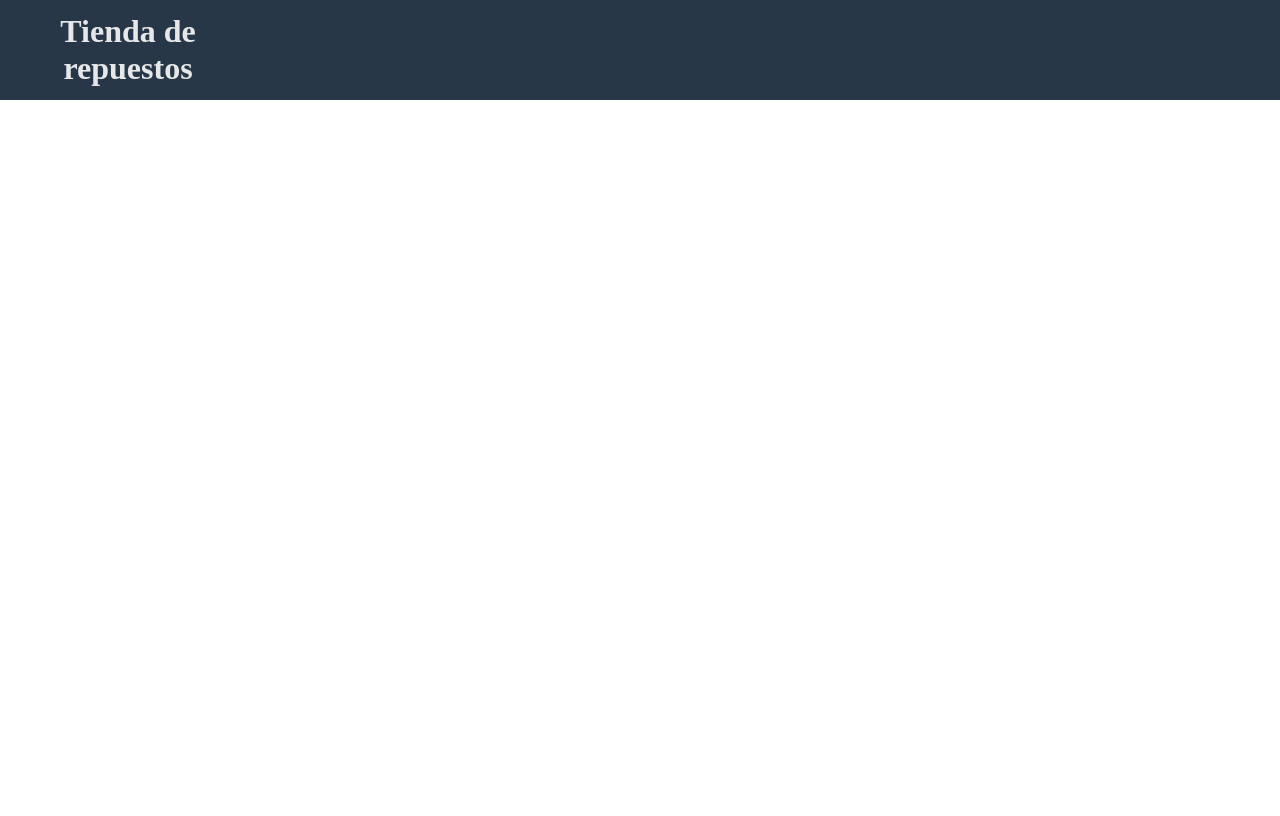
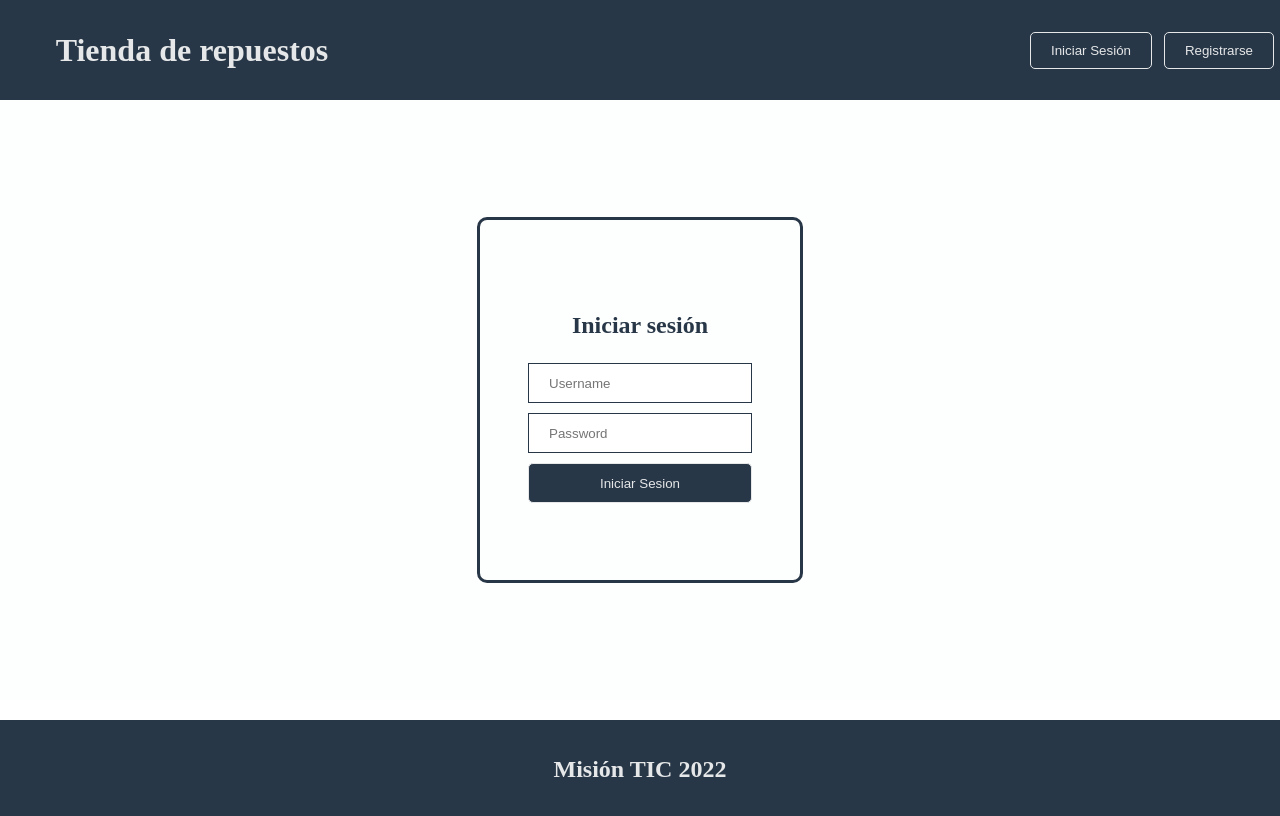
Before and after one commit to bssanchezr7/repustos_fe_G3, a Vue app: page /user/logIn in a window 1280 px wide. Before the commit this address had no page. Shown: the top 816 px of the page. Built offline with nearby package versions, Linux system fonts and the light colour scheme.

Commit message:
componentes LogIn y SignUp creados

```diff
--- a/package.json
+++ b/package.json
@@ -7,6 +7,7 @@
     "build": "vue-cli-service build"
   },
   "dependencies": {
+    "axios": "^0.23.0",
     "core-js": "^3.6.5",
     "vue": "^3.0.0",
     "vue-router": "^4.0.0-0"
--- a/src/App.vue
+++ b/src/App.vue
@@ -1,11 +1,28 @@
 <template>
   <div id="app" class="app">
+  <div class="header">
+  <h1>Tienda de repuestos</h1>
+    <nav>
+      <button v-if="is_auth" > Inicio </button>
+      <button v-if="is_auth" > Cuenta </button>
+      <button v-if="is_auth" > Cerrar Sesión </button>
+      <button v-if="!is_auth" v-on:click="loadLogIn" > Iniciar Sesión </button>
+      <button v-if="!is_auth" v-on:click="loadSignUp" > Registrarse </button>
+    </nav>
+  </div>
 
-    <div class="header">
-      <h1>Tienda de repuestos</h1>
-    </div>
+  <div class="main-component">
+    <router-view
+      v-on:completedLogIn="completedLogIn"
+      v-on:completedSignUp="completedSignUp"
+    >
+    </router-view>
+  </div>
 
+  <div class="footer">
+    <h2>Misión TIC 2022</h2>
   </div>
+</div>
 </template>
 
 <script>
@@ -13,24 +30,48 @@
   name: 'App',
 
   data: function(){
+      return{
+        is_auth: false
+      }
+  },
+
+  components: {
   },
 
   methods:{
+    verifyAuth: function() {
+      if(this.is_auth == false)
+        this.$router.push({name: "logIn"})
   },
 
+  loadLogIn: function(){
+    this.$router.push({name: "logIn"})
+  },
+
+  loadSignUp: function(){
+    this.$router.push({name: "signUp"})
+  },
+
+  completedLogIn: function(data) {},
+
+  completedSignUp: function(data) {},
+
+},
+
   created: function(){
+    this.verifyAuth()
   }
 
 }
 </script>
 
 <style>
-  body{
+ body{
     margin: 0 0 0 0;
   }
 
   .header{
-    margin: 0;
+    margin: 0%;
     padding: 0;
     width: 100%;
     height: 10vh;
@@ -45,7 +86,64 @@
   }
 
   .header h1{
-    width: 20%;
+    width: 30%;
     text-align: center;
   }
+
+  .header nav {
+    height: 100%;
+    width: 20%;
+
+    display: flex;
+    justify-content: space-around;
+    align-items: center;
+
+    font-size: 20px;
+  }
+
+  .header nav button{
+    color: #E5E7E9;
+    background: #283747;
+    border: 1px solid #E5E7E9;
+
+    border-radius: 5px;
+    padding: 10px 20px;
+  }
+
+  .header nav button:hover{
+    color: #283747;
+    background: #E5E7E9;
+    border: 1px solid #E5E7E9;
+  }
+
+
+  .main-component{
+    height: 75vh;
+    margin: 0%;
+    padding: 0%;
+
+    background: #FDFEFE ;
+  }
+
+
+  .footer{
+    margin: 0;
+    padding: 0;
+    width: 100%;
+    height: 10vh;
+    min-height: 100px;
+
+    background-color: #283747;
+    color: #E5E7E9;
+
+  }
+
+  .footer h2{
+    width: 100%;
+    height: 100%;
+
+    display: flex;
+    justify-content: center;
+    align-items: center;
+  }
 </style>
--- /dev/null
+++ b/src/components/LogIn.vue
@@ -0,0 +1,135 @@
+<template>
+
+    <div class="logIn_user">
+        <div class="container_logIn_user">
+            <h2>Iniciar sesión</h2>
+
+            <form v-on:submit.prevent="processLogInUser" >
+                <input type="text" v-model="user.username" placeholder="Username">
+                <br>
+                <input type="password" v-model="user.password" placeholder="Password">
+                <br>
+                <button type="submit">Iniciar Sesion</button>
+            </form>
+        </div>
+
+    </div>
+
+</template>
+
+
+
+
+<script>
+import axios from 'axios';
+
+export default {
+    name: "LogIn",
+
+    data: function(){
+        return {
+            user: {
+                username:"",
+                password:""
+            }
+        }
+    },
+
+    methods: {
+        processLogInUser: function(){
+            axios.post(
+                "https://mision-tic-bank-be00.herokuapp.com/login/",
+                this.user,
+                {headers: {}}
+                )
+                .then((result) => {
+                    let dataLogIn = {
+                        username: this.user.username,
+                        token_access: result.data.access,
+                        token_refresh: result.data.refresh,
+                    }
+
+                    this.$emit('completedLogIn', dataLogIn)
+                })
+                .catch((error) => {
+
+                    if (error.response.status == "401")
+                        alert("ERROR 401: Credenciales Incorrectas.");
+
+                });
+        }
+    }
+}
+</script>
+
+
+
+
+
+
+<style>
+
+    .logIn_user{
+        margin: 0;
+        padding: 0%;
+        height: 100%;
+        width: 100%;
+
+        display: flex;
+        justify-content: center;
+        align-items: center;
+    }
+
+    .container_logIn_user {
+        border: 3px solid  #283747;
+        border-radius: 10px;
+        width: 25%;
+        height: 60%;
+
+        display: flex;
+        flex-direction: column;
+        justify-content: center;
+        align-items: center;
+    }
+
+    .logIn_user h2{
+        color: #283747;
+
+    }
+
+    .logIn_user form{
+        width: 70%;
+
+    }
+
+    .logIn_user input{
+        height: 40px;
+        width: 100%;
+
+        box-sizing: border-box;
+        padding: 10px 20px;
+        margin: 5px 0;
+
+        border: 1px solid #283747;
+    }
+
+    .logIn_user button{
+        width: 100%;
+        height: 40px;
+
+        color: #E5E7E9;
+        background: #283747;
+        border: 1px solid #E5E7E9;
+
+        border-radius: 5px;
+        padding: 10px 25px;
+        margin: 5px 0;
+    }
+
+    .logIn_user button:hover{
+        color: #E5E7E9;
+        background: crimson;
+        border: 1px solid #283747;
+    }
+
+</style>
--- /dev/null
+++ b/src/components/SignUp.vue
@@ -0,0 +1,146 @@
+<template>
+
+    <div class="signUp_user">
+        <div class="container_signUp_user">
+            <h2>Registrarse</h2>
+
+            <form v-on:submit.prevent="processSignUp" >
+                <input type="text" v-model="user.username" placeholder="Username">
+                <br>
+
+                <input type="password" v-model="user.password" placeholder="Password">
+                <br>
+
+                <input type="text" v-model="user.name" placeholder="Name">
+                <br>
+
+                <input type="email" v-model="user.email" placeholder="Email">
+                <br>
+
+
+                <button type="submit">Registrarse</button>
+            </form>
+        </div>
+
+    </div>
+
+</template>
+
+
+
+
+<script>
+import axios from 'axios';
+
+export default {
+    name: "SignUp",
+
+    data: function(){
+        return {
+            user: {
+                username: "",
+                password: "",
+                name: "",
+                email: "",
+            }
+        }
+    },
+
+    methods: {
+        processSignUp: function(){
+            axios.post(
+                "https://mision-tic-bank-be00.herokuapp.com/user/",
+                this.user,
+                {headers: {}}
+            )
+                .then((result) => {
+                    let dataSignUp = {
+                        username: this.user.username,
+                        token_access: result.data.access,
+                        token_refresh: result.data.refresh,
+                    }
+
+                    this.$emit('completedSignUp', dataSignUp)
+                })
+                .catch((error) => {
+                    console.log(error)
+                    alert("Erroe en el resgistro.");
+
+
+                });
+        }
+    }
+}
+</script>
+
+
+
+
+
+
+<style>
+
+    .signUp_user{
+        margin: 0;
+        padding: 0%;
+        height: 100%;
+        width: 100%;
+
+        display: flex;
+        justify-content: center;
+        align-items: center;
+    }
+
+    .container_signUp_user {
+        border: 3px solid  #283747;
+        border-radius: 10px;
+        width: 25%;
+        height: 60%;
+
+        display: flex;
+        flex-direction: column;
+        justify-content: center;
+        align-items: center;
+    }
+
+    .signUp_user h2{
+        color: #283747;
+
+    }
+
+    .signUp_user form{
+        width: 70%;
+
+    }
+
+    .signUp_user input{
+        height: 40px;
+        width: 100%;
+
+        box-sizing: border-box;
+        padding: 10px 20px;
+        margin: 5px 0;
+
+        border: 1px solid #283747;
+    }
+
+    .signUp_user button{
+        width: 100%;
+        height: 40px;
+
+        color: #E5E7E9;
+        background: #283747;
+        border: 1px solid #E5E7E9;
+
+        border-radius: 5px;
+        padding: 10px 25px;
+        margin: 5px 0 25px 0;
+    }
+
+    .signUp_user button:hover{
+        color: #E5E7E9;
+        background: crimson;
+        border: 1px solid #283747;
+    }
+
+</style>
--- a/src/router.js
+++ b/src/router.js
@@ -1,11 +1,25 @@
-import { createRouter, createWebHistory } from 'vue-router'
-import App from './App.vue'
+import { createRouter, createWebHistory } from 'vue-router';
+import App from './App.vue';
+
+import LogIn from './components/LogIn.vue'
+import SignUp from './components/SignUp.vue'
 
 const routes = [{
     path: '/',
     name: 'root',
     component: App
-}]
+},
+{
+    path: '/user/logIn',
+    name: "logIn",
+    component: LogIn
+    },
+    {
+    path: '/user/signUp',
+    name: "signUp",
+    component: SignUp
+    }
+];
 
 const router = createRouter({
     history: createWebHistory(),
```
Also changed, not shown: 1 other file (tests, documents, lock files or other folders).
